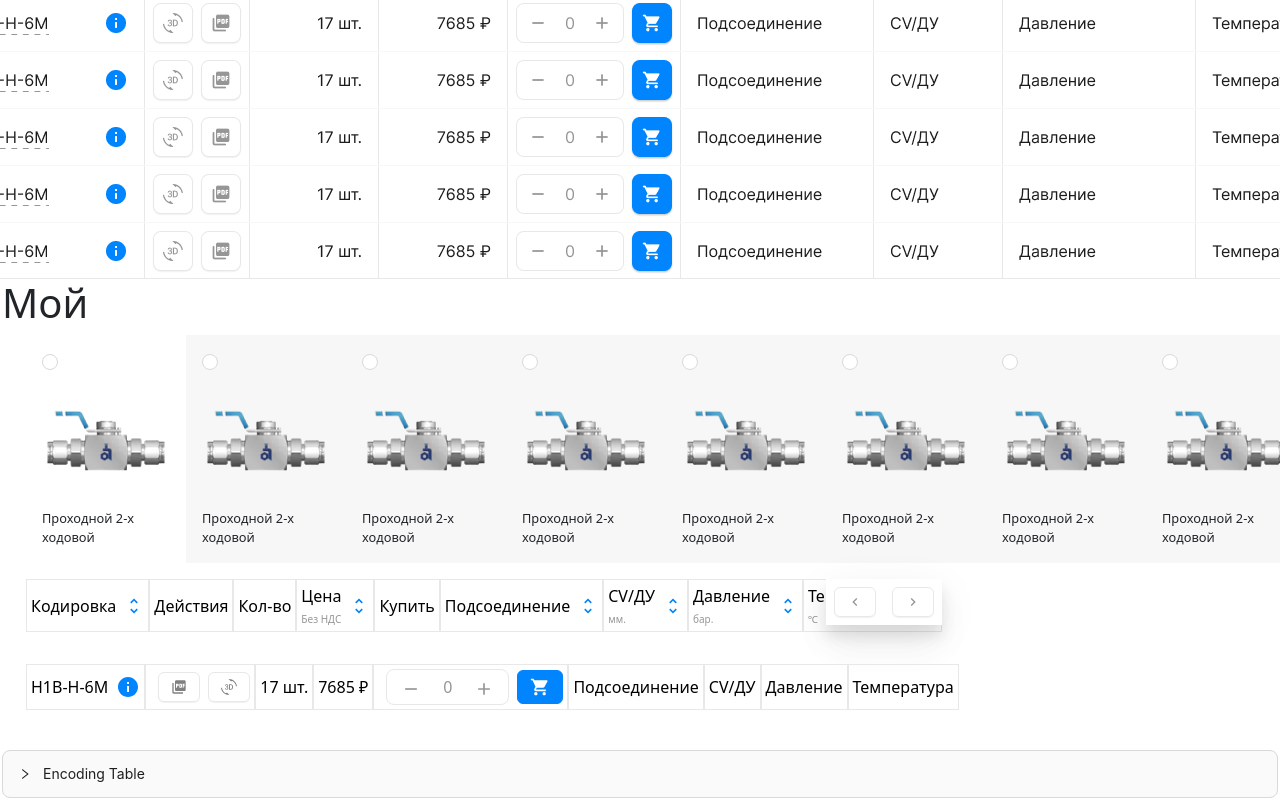
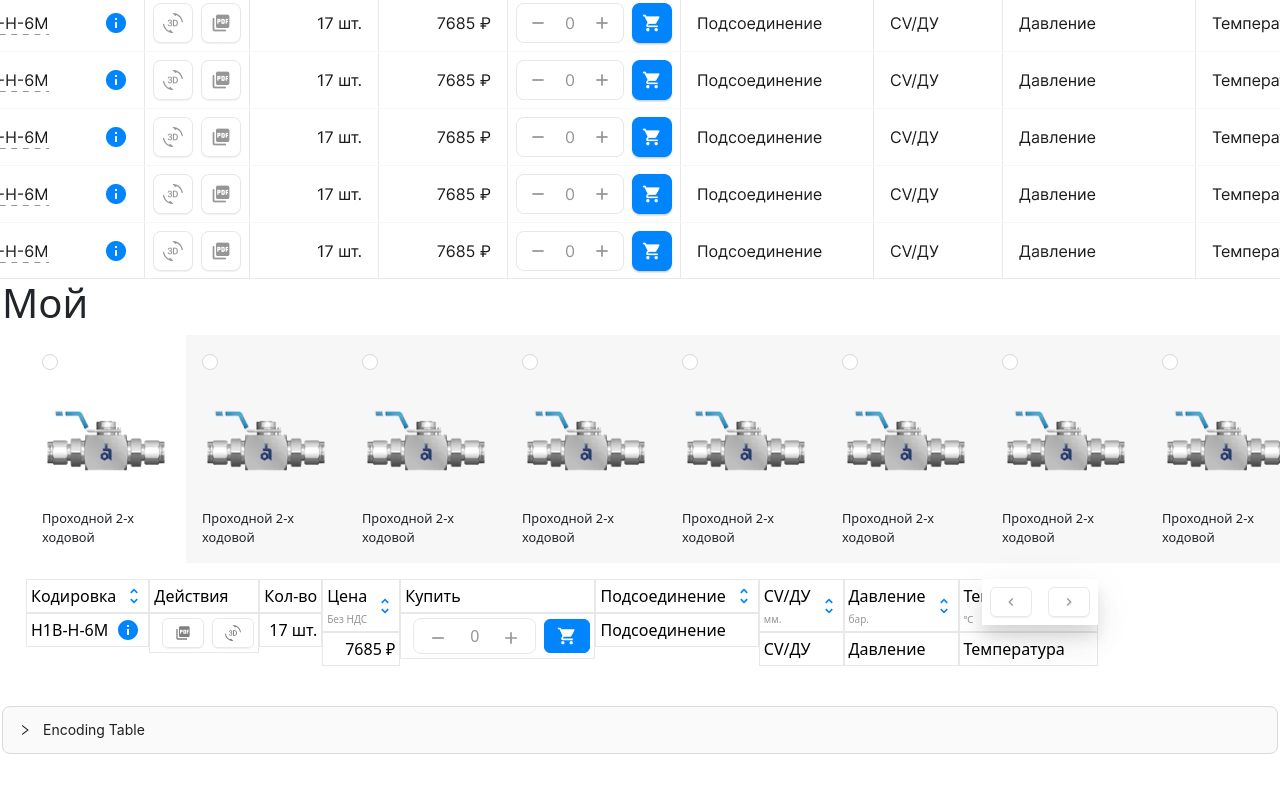
Before and after one commit to picus23/any-web-components, a Next.js app: page /encoding in a window 1280 px wide. Shown: the part 1598-2398 px from the top of the page. After the commit the page ends 2354 px from the top, so only its background shows below. Built offline with nearby package versions, Linux system fonts and the light colour scheme.

Commit message:
edit encoding

```diff
--- a/pages/encoding/index.tsx
+++ b/pages/encoding/index.tsx
@@ -284,17 +284,62 @@ export default function () {
 
                     <div className="d-flex my-3">
                         <div className="d-flex position-relative">
+                            <div>
                                 <TableCell
                                     title={'Кодировка'}
                                     icon={<MdUnfoldMore size={20} fill="#0085FF" />} />
+                                <TableCell
+                                    title={'H1B-H-6M'}
+                                    icon={<MdInfo type="button"
+                                        size={24} fill="#0085FF" onClick={() => alert('Click')} />} isTextDashed={true} />
+                            </div>
+                            <div>
                                 <TableCell title={'Действия'} />
+                                <TableCell>
+                                    <Button
+                                        btn_style="btn-outline-secondary"
+                                        icon={<MdPictureAsPdf fill="gray" />} />
+                                    <Button
+                                        btn_style="btn-outline-secondary"
+                                        icon={<Md3DRotation fill="gray" />} />
+                                </TableCell>
+                            </div>
+                            <div>
                                 <TableCell title={'Кол-во'}></TableCell>
+                                <TableCell contentPosition="end" title={'17 шт.'} />
+                            </div>
+                            <div>
                                 <TableCell title={'Цена'} describe={'Без НДС'} icon={<MdUnfoldMore size={20} fill="#0085FF" />}></TableCell>
+                                <TableCell contentPosition="end" title={'7685 ₽'} />
+                            </div>
+                            <div>
                                 <TableCell title={'Купить'}></TableCell>
+                                <TableCell>
+                                    <ButtonGrayAddRemove
+                                        counter={0}
+                                        onClickRemove={() => alert('Click')}
+                                        onClickAdd={() => alert('Click')} />
+                                    <Button
+                                        onClick={() => alert('Click')}
+                                        icon={<MdShoppingCart size={20} fill={'#fff'} />} />
+                                </TableCell>
+                            </div>
+                            <div>
                                 <TableCell title={'Подсоединение'} icon={<MdUnfoldMore size={20} fill="#0085FF" />}></TableCell>
+                                <TableCell title={'Подсоединение'}></TableCell>
+                            </div>
+                            <div>
                                 <TableCell title={'CV/ДУ'} describe={'мм.'} icon={<MdUnfoldMore size={20} fill="#0085FF" />}></TableCell>
+                                <TableCell title={'CV/ДУ'}></TableCell>
+                            </div>
+                            <div>
                                 <TableCell title={'Давление'} describe={'бар.'} icon={<MdUnfoldMore size={20} fill="#0085FF" />}></TableCell>
+                                <TableCell title={'Давление'}></TableCell>
+                            </div>
+                            <div>
                                 <TableCell title={'Температура'} describe={'℃'} icon={<MdUnfoldMore size={20} fill="#0085FF" />}></TableCell>
+                                <TableCell title={'Температура'}></TableCell>
+                            </div>
                             <div className="d-flex bg-white position-absolute top-0 end-0 justify-content-center gap-3 p-2"
                                 style={{ boxShadow: '0px 11px 15px rgba(0, 0, 0, 0.1), 0px 9px 46px rgba(0, 0, 0, 0.06), 0px 24px 38px rgba(0, 0, 0, 0.04)' }}>
                                 <Button
@@ -309,13 +354,12 @@ export default function () {
                         </div>
                     </div>
 
-                    <div className="d-flex my-3 bg-white">
+                    {/* <div className="d-flex my-3 bg-white">
                         <div className="d-flex position-relative w-100">
                             <TableCell
                                 title={'H1B-H-6M'}
                                 icon={<MdInfo type="button"
                                     size={24} fill="#0085FF" onClick={() => alert('Click')} />} isTextDashed={true} />
-
                             <TableCell>
                                 <Button
                                     btn_style="btn-outline-secondary"
@@ -341,7 +385,7 @@ export default function () {
                             <TableCell title={'Давление'}></TableCell>
                             <TableCell title={'Температура'}></TableCell>
                         </div>
-                    </div>
+                    </div> */}
 
                 </div>
 
```
Lines whose indentation alone changed are shown as unchanged.
